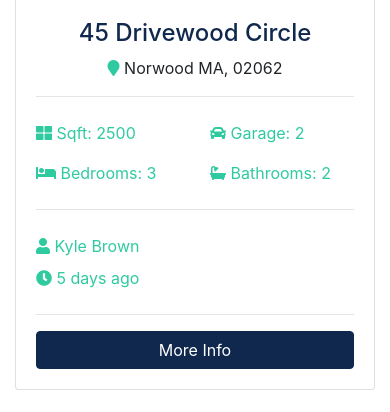
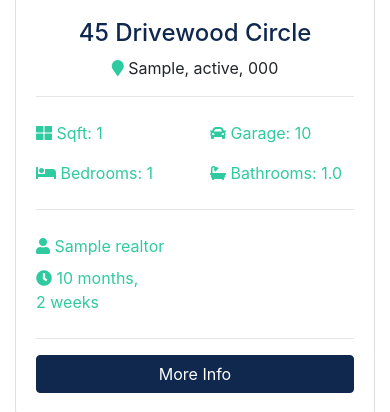
Before and after one commit to Ghadaaldjain/BTRE, a Django app: page / in a window 390 px wide. Shown: the part 1194-1606 px from the top of the page. Run offline with Django 3.2, Linux system fonts and the light colour scheme; tables that the repository leaves empty hold one stand-in row (values such as "Sample post"); grey boxes marked "Sample" are stand-in pictures; some libraries are stand-ins or nearby versions.

Commit message:
Home page logic

```diff
--- a/pages/views.py
+++ b/pages/views.py
@@ -1,10 +1,16 @@
 from django.shortcuts import render
 from django.http import HttpResponse
+from listings.models import Listing
+from realtors.models import Realtor
 # Create your views here.
 
 
 def index(request):
-  return render(request, 'pages/index.html')
+  listings = Listing.objects.order_by('-list_date').filter(is_published=True)[:3]
+  context = {
+    'listings' : listings
+  }
+  return render(request, 'pages/index.html', context)
 
 
 def about(request):
--- a/templates/pages/index.html
+++ b/templates/pages/index.html
@@ -1,4 +1,7 @@
 {% extends 'base.html' %}
+
+{% load humanize%}
+
 {% block content%}
   <!-- Showcase -->
   <section id="showcase">
@@ -129,135 +132,56 @@
     <div class="container">
       <h3 class="text-center mb-3">Latest Listings</h3>
       <div class="row">
-        <!-- Listing 1 -->
+        {% if listings %}
+         {% for listing in listings %}
           <div class="col-md-6 col-lg-4 mb-4">
             <div class="card listing-preview">
-            <img class="card-img-top" src="assets/img/homes/home-1.jpg" alt="">
+              <img class="card-img-top" src="{{ listing.photo_main.url }}"alt="">
               <div class="card-img-overlay">
                 <h2>
-                <span class="badge badge-secondary text-white">$490,000</span>
+                  <span class="badge badge-secondary text-white">{{ listing.price | intcomma }}</span>
                 </h2>
               </div>
               <div class="card-body">
                 <div class="listing-heading text-center">
                   <h4 class="text-primary">45 Drivewood Circle</h4>
                   <p>
-                  <i class="fas fa-map-marker text-secondary"></i> Norwood MA, 02062</p>
+                    <i class="fas fa-map-marker text-secondary"></i> {{ listing.city }}, {{ listing.state }},
+                    {{ listing.zipcode }}</p>
                 </div>
                 <hr>
                 <div class="row py-2 text-secondary">
                   <div class="col-6">
-                  <i class="fas fa-th-large"></i> Sqft: 2500</div>
+                    <i class="fas fa-th-large"></i> Sqft: {{ listing.sqft }}</div>
                   <div class="col-6">
-                  <i class="fas fa-car"></i> Garage: 2</div>
+                    <i class="fas fa-car"></i> Garage: {{ listing.garage }}</div>
                 </div>
                 <div class="row py-2 text-secondary">
                   <div class="col-6">
-                  <i class="fas fa-bed"></i> Bedrooms: 3</div>
+                    <i class="fas fa-bed"></i> Bedrooms: {{ listing.bedrooms }}</div>
                   <div class="col-6">
-                  <i class="fas fa-bath"></i> Bathrooms: 2</div>
+                    <i class="fas fa-bath"></i> Bathrooms: {{ listing.bathrooms }}</div>
                 </div>
                 <hr>
                 <div class="row py-2 text-secondary">
                   <div class="col-6">
-                  <i class="fas fa-user"></i> Kyle Brown</div>
+                    <i class="fas fa-user"></i> {{ listing.realtor }}</div>
                 </div>
                 <div class="row text-secondary pb-2">
                   <div class="col-6">
-                  <i class="fas fa-clock"></i> 5 days ago</div>
+                    <i class="fas fa-clock"></i> {{ listing.list_date | timesince }}</div>
                 </div>
                 <hr>
-              <a href="listing.html" class="btn btn-primary btn-block">More Info</a>
+                <a href="{% url 'listing' listing.id %}"  class="btn btn-primary btn-block">More Info</a>
               </div>
             </div>
           </div>
-
-        <!-- Listing 2 -->
-        <div class="col-md-6 col-lg-4 mb-4">
-          <div class="card listing-preview">
-            <img class="card-img-top" src="assets/img/homes/home-2.jpg" alt="">
-            <div class="card-img-overlay">
-              <h2>
-                <span class="badge badge-secondary text-white">$550,000</span>
-              </h2>
+          {% endfor %}
+        {% else %}
+        <div class="col-md-12">
+          <p> No Listings Available</p>
         </div>
-            <div class="card-body">
-              <div class="listing-heading text-center">
-                <h4 class="text-primary">18 Jefferson Lane</h4>
-                <p>
-                  <i class="fas fa-map-marker text-secondary"></i> Woburn MA, 01801</p>
-              </div>
-              <hr>
-              <div class="row py-2 text-secondary">
-                <div class="col-6">
-                  <i class="fas fa-th-large"></i> Sqft: 3200</div>
-                <div class="col-6">
-                  <i class="fas fa-car"></i> Garage: 1</div>
-              </div>
-              <div class="row py-2 text-secondary">
-                <div class="col-6">
-                  <i class="fas fa-bed"></i> Bedrooms: 4</div>
-                <div class="col-6">
-                  <i class="fas fa-bath"></i> Bathrooms: 2.5</div>
-              </div>
-              <hr>
-              <div class="row py-2 text-secondary">
-                <div class="col-6">
-                  <i class="fas fa-user"></i> Mark Hudson</div>
-              </div>
-              <div class="row text-secondary pb-2">
-                <div class="col-6">
-                  <i class="fas fa-clock"></i> 5 days ago</div>
-              </div>
-              <hr>
-              <a href="listing.html" class="btn btn-primary btn-block">More Info</a>
-            </div>
-          </div>
-        </div>
-
-        <!-- Listing 3 -->
-        <div class="col-md-6 col-lg-4 mb-4">
-          <div class="card listing-preview">
-            <img class="card-img-top" src="assets/img/homes/home-3.jpg" alt="">
-            <div class="card-img-overlay">
-              <h2>
-                <span class="badge badge-secondary text-white">$580,000</span>
-              </h2>
-            </div>
-            <div class="card-body">
-              <div class="listing-heading text-center">
-                <h4 class="text-primary">187 Woodrow Street</h4>
-                <p>
-                  <i class="fas fa-map-marker text-secondary"></i> Salem MA, 01915</p>
-              </div>
-              <hr>
-              <div class="row py-2 text-secondary">
-                <div class="col-6">
-                  <i class="fas fa-th-large"></i> Sqft: 3107</div>
-                <div class="col-6">
-                  <i class="fas fa-car"></i> Garage: 0</div>
-              </div>
-              <div class="row py-2 text-secondary">
-                <div class="col-6">
-                  <i class="fas fa-bed"></i> Bedrooms: 4</div>
-                <div class="col-6">
-                  <i class="fas fa-bath"></i> Bathrooms: 3</div>
-              </div>
-              <hr>
-              <div class="row py-2 text-secondary">
-                <div class="col-6">
-                  <i class="fas fa-user"></i> Mark Hudson</div>
-              </div>
-              <div class="row text-secondary pb-2">
-                <div class="col-6">
-                  <i class="fas fa-clock"></i> 5 days ago</div>
-              </div>
-              <hr>
-              <a href="listing.html" class="btn btn-primary btn-block">More Info</a>
-            </div>
-          </div>
-        </div>
-
+        {% endif %}
       </div>
     </div>
   </section>
```
Lines whose indentation alone changed are shown as unchanged.
